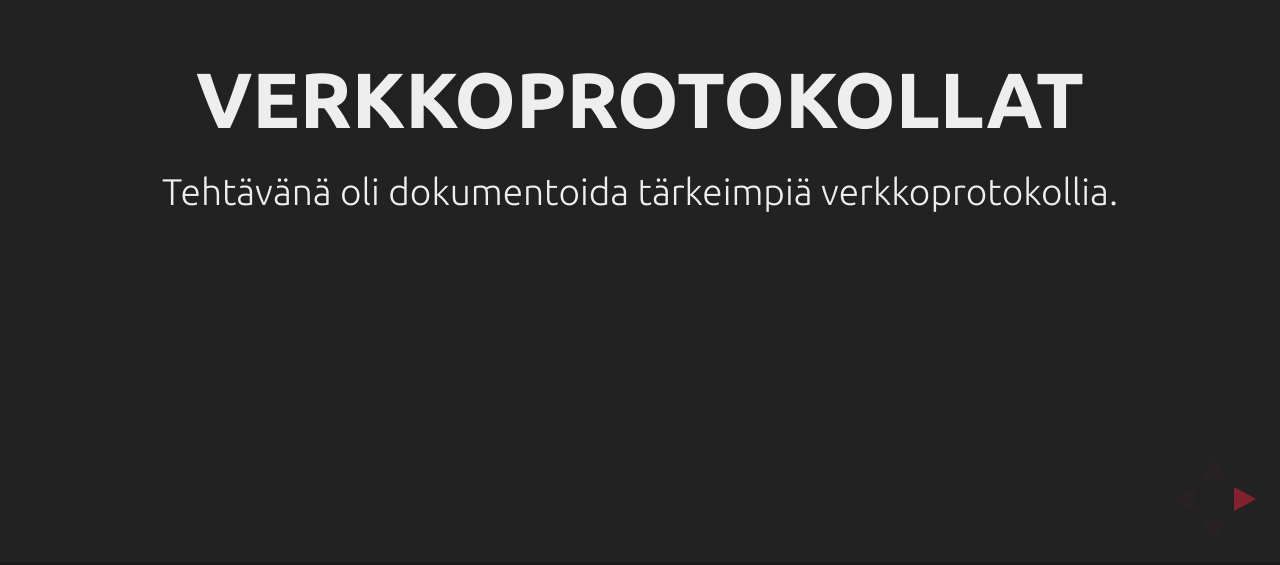
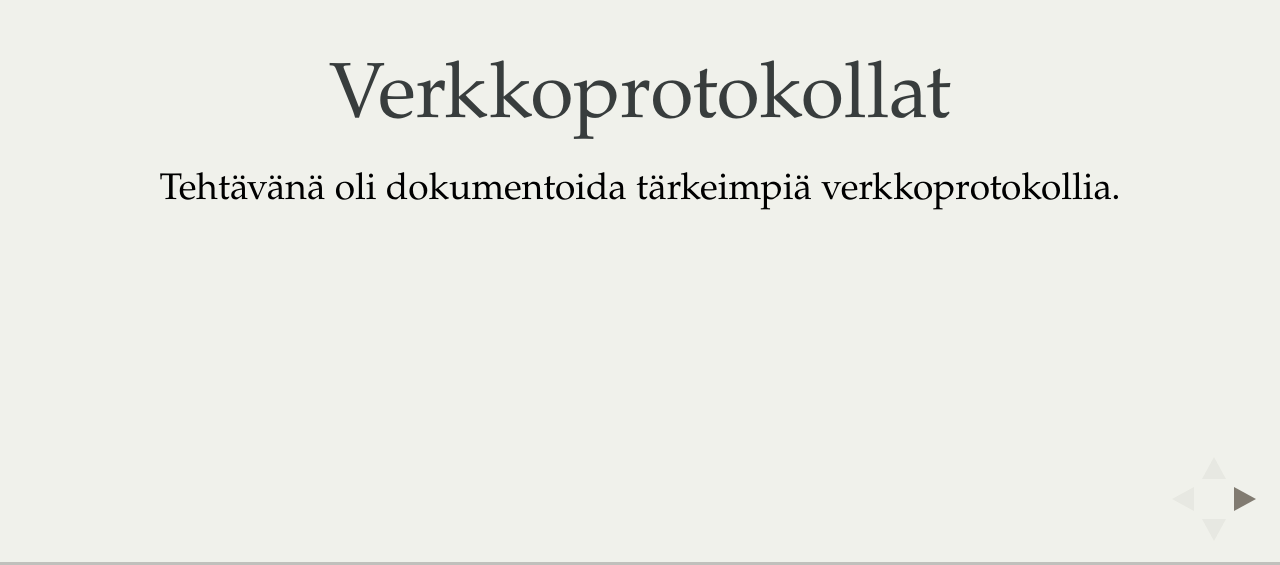
Before and after one commit to burec/burec.github.io, a plain HTML site: page verkkoprotokollat.html in a window 1280 px wide. Shown: the part 235-800 px from the top of the page. Drawn offline with Linux system fonts and the light colour scheme.

Commit message:
Update verkkoprotokollat.html

```diff
--- a/verkkoprotokollat.html
+++ b/verkkoprotokollat.html
@@ -4,7 +4,7 @@
 	<meta charset="utf-8">
 	<title>Verkkoprotokollat</title>
 	<link rel="stylesheet" href="css/reveal.css">
-	<link rel="stylesheet" href="css/theme/blood.css" id="theme">
+	<link rel="stylesheet" href="css/theme/serif.css" id="theme">
 	<!--Add support for earlier versions of Internet Explorer -->
 	<!--[if lt IE 9]>
 	<script src="lib/js/html5shiv.js"></script>
```
